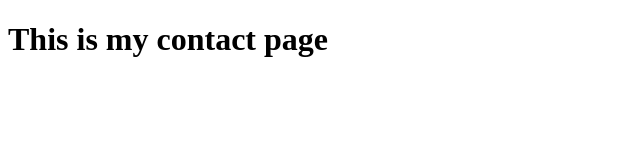
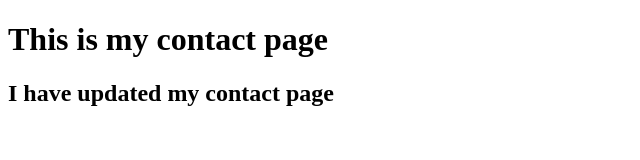
Before and after one commit to anuj142069/Git-Push, a plain HTML site: page contact.html in a window 1280 px wide. Shown: the whole page, without its empty margins (0-640 px from the left). Drawn offline with Linux system fonts and the light colour scheme.

Commit message:
updated contact

```diff
--- a/contact.html
+++ b/contact.html
@@ -7,5 +7,6 @@
 </head>
 <body>
     <h1>This is my contact page</h1>
+    <h2>I have updated my contact page</h2>
 </body>
 </html>
```
